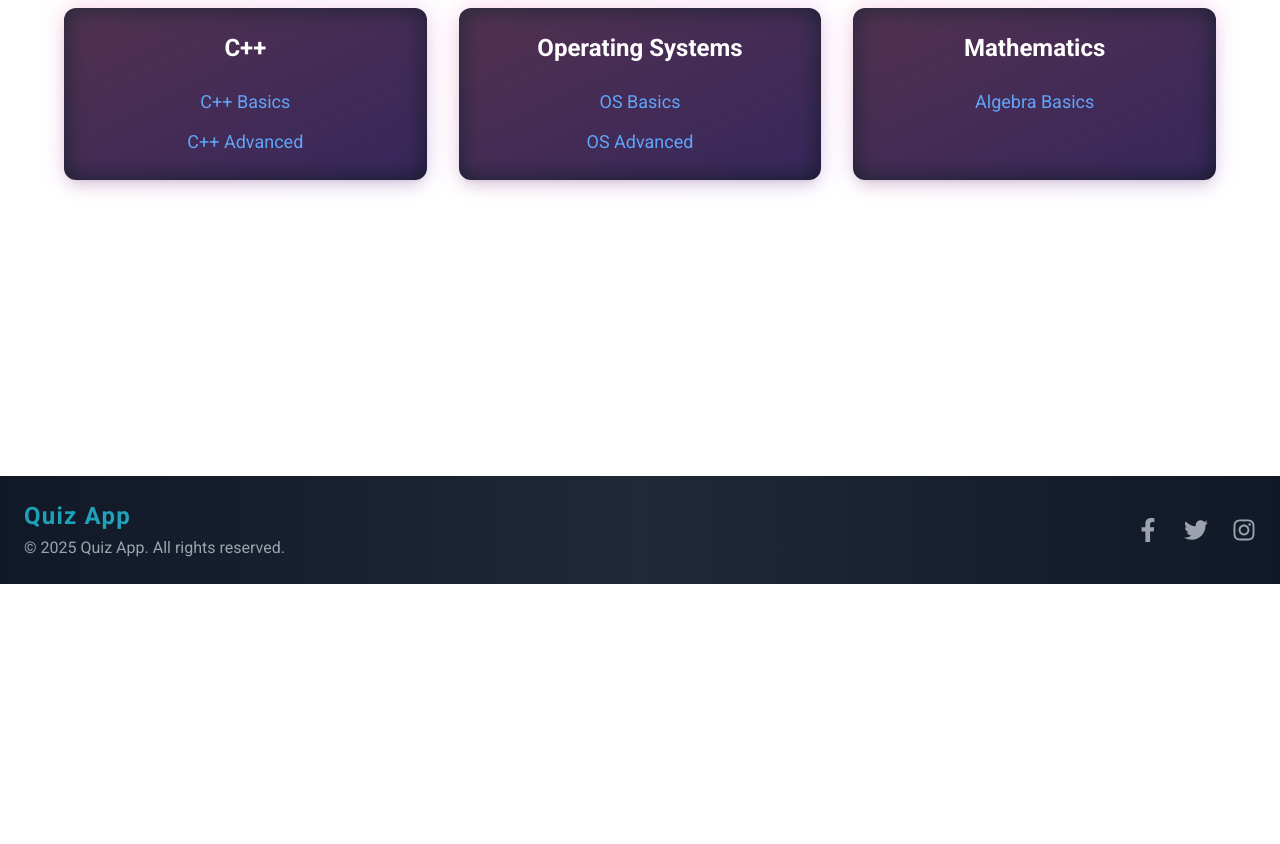
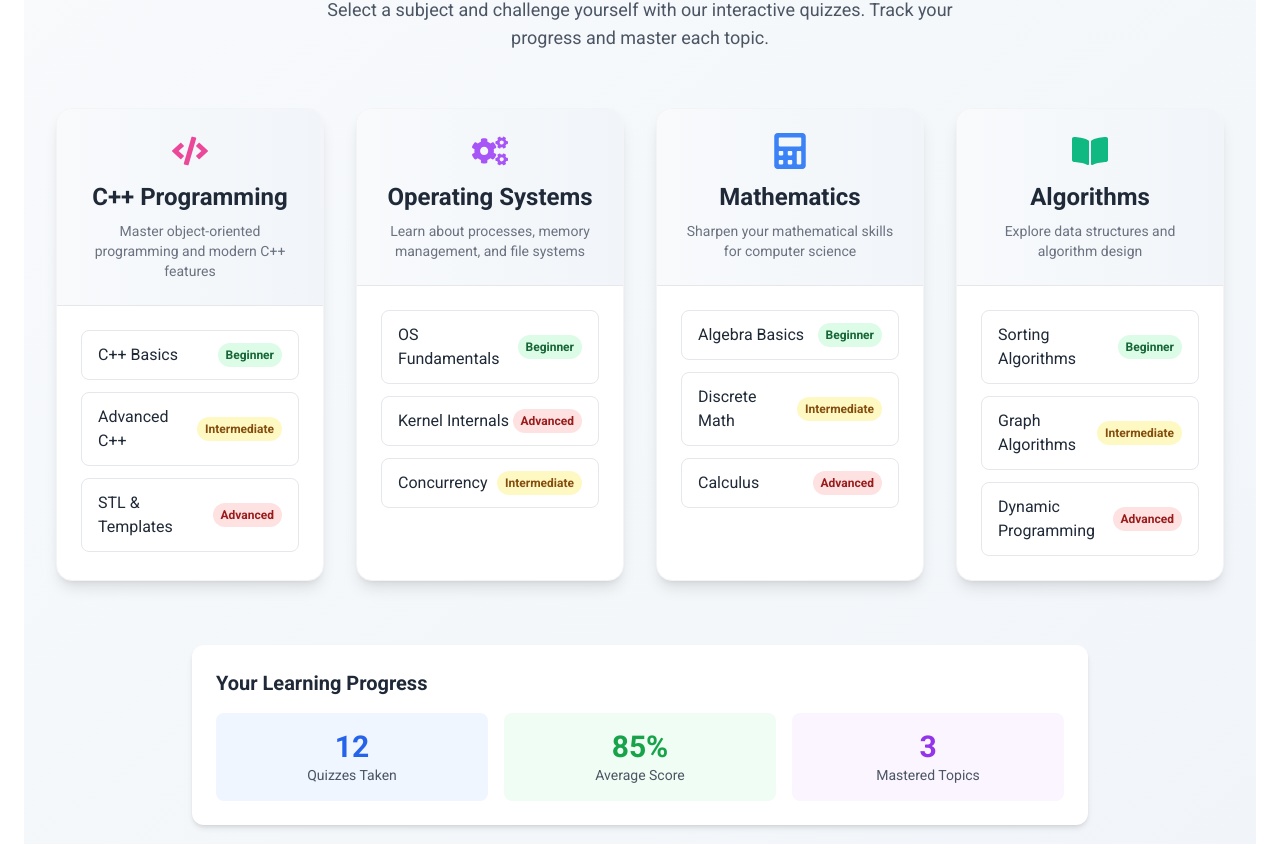
Before and after one commit to byteom/quiz-lab, a React (Vite) app: page / in a window 1280 px wide. Shown: the part 216-1060 px from the top of the page. Before the commit the page ends 800 px from the top, so only its background shows below. Built offline with nearby package versions, Linux system fonts and the light colour scheme.

Commit message:
ui: improved dashboard subject card layout with icons and effects

```diff
--- a/package.json
+++ b/package.json
@@ -10,6 +10,7 @@
     "preview": "vite preview"
   },
   "dependencies": {
+    "framer-motion": "^12.19.2",
     "react": "^18.3.1",
     "react-dom": "^18.3.1",
     "react-icons": "^5.3.0",
--- a/src/pages/Dashboard.jsx
+++ b/src/pages/Dashboard.jsx
@@ -1,68 +1,166 @@
 // src/pages/Dashboard.jsx
-
 import { Link } from 'react-router-dom';
+import { FaCode, FaCogs, FaCalculator, FaBookOpen } from 'react-icons/fa';
+import { motion } from 'framer-motion';
 
 const subjects = [
   {
-    name: "C++",
+    name: "C++ Programming",
+    icon: <FaCode className="text-pink-500 text-4xl mb-3" />,
+    description: "Master object-oriented programming and modern C++ features",
     chapters: [
-      { id: "cpp_basics", title: "C++ Basics" },
-      { id: "cpp_advanced", title: "C++ Advanced" }
+      { id: "cpp_basics", title: "C++ Basics", difficulty: "Beginner" },
+      { id: "cpp_advanced", title: "Advanced C++", difficulty: "Intermediate" },
+      { id: "cpp_stl", title: "STL & Templates", difficulty: "Advanced" }
     ]
   },
   {
     name: "Operating Systems",
+    icon: <FaCogs className="text-purple-500 text-4xl mb-3" />,
+    description: "Learn about processes, memory management, and file systems",
     chapters: [
-      { id: "os_basics", title: "OS Basics" },
-      { id: "os_advanced", title: "OS Advanced" }
+      { id: "os_basics", title: "OS Fundamentals", difficulty: "Beginner" },
+      { id: "os_advanced", title: "Kernel Internals", difficulty: "Advanced" },
+      { id: "os_concurrency", title: "Concurrency", difficulty: "Intermediate" }
     ]
   },
   {
     name: "Mathematics",
+    icon: <FaCalculator className="text-blue-500 text-4xl mb-3" />,
+    description: "Sharpen your mathematical skills for computer science",
     chapters: [
-      { id: "math_algebra_basics", title: "Algebra Basics" } // New Chapter
+      { id: "math_algebra_basics", title: "Algebra Basics", difficulty: "Beginner" },
+      { id: "math_discrete", title: "Discrete Math", difficulty: "Intermediate" },
+      { id: "math_calculus", title: "Calculus", difficulty: "Advanced" }
+    ]
+  },
+  {
+    name: "Algorithms",
+    icon: <FaBookOpen className="text-emerald-500 text-4xl mb-3" />,
+    description: "Explore data structures and algorithm design",
+    chapters: [
+      { id: "algo_sorting", title: "Sorting Algorithms", difficulty: "Beginner" },
+      { id: "algo_graph", title: "Graph Algorithms", difficulty: "Intermediate" },
+      { id: "algo_dp", title: "Dynamic Programming", difficulty: "Advanced" }
     ]
   }
 ];
 
+// Animation variants
+const container = {
+  hidden: { opacity: 0 },
+  show: {
+    opacity: 1,
+    transition: {
+      staggerChildren: 0.1
+    }
+  }
+};
+
+const item = {
+  hidden: { opacity: 0, y: 20 },
+  show: { opacity: 1, y: 0, transition: { duration: 0.5 } }
+};
+
 function Dashboard() {
   return (
-    <div className="container mx-auto p-10 text-center">
-      {/* Page Title with Gradient Text */}
-      <h2 className="text-5xl font-extrabold text-transparent bg-clip-text bg-gradient-to-r from-pink-500 via-purple-500 to-blue-500 mb-12">
-        Select a Subject
-      </h2>
+    <div className="min-h-screen bg-gradient-to-br from-slate-50 to-slate-100 py-12 px-4 sm:px-6 lg:px-8">
+      <div className="max-w-7xl mx-auto">
+        {/* Page Title */}
+        <motion.div
+          initial={{ opacity: 0, y: -20 }}
+          animate={{ opacity: 1, y: 0 }}
+          transition={{ duration: 0.5 }}
+          className="text-center mb-14"
+        >
+          <h1 className="text-5xl md:text-6xl font-extrabold text-transparent bg-clip-text bg-gradient-to-r from-pink-500 via-purple-500 to-blue-500 mb-4">
+            Knowledge Quest
+          </h1>
+          <p className="text-lg text-gray-600 max-w-2xl mx-auto">
+            Select a subject and challenge yourself with our interactive quizzes. Track your progress and master each topic.
+          </p>
+        </motion.div>
 
         {/* Subject Cards */}
-      <div className="grid grid-cols-1 md:grid-cols-2 lg:grid-cols-3 gap-8">
+        <motion.div
+          variants={container}
+          initial="hidden"
+          animate="show"
+          className="grid gap-8 grid-cols-1 sm:grid-cols-2 lg:grid-cols-4"
+        >
           {subjects.map((subject, index) => (
-          <div
+            <motion.div
               key={index}
-            className="relative bg-gradient-to-br from-gray-800 to-gray-900 text-white p-6 rounded-xl shadow-lg transition-transform transform hover:scale-105 hover:shadow-2xl group"
+              variants={item}
+              whileHover={{ scale: 1.03 }}
+              className="relative rounded-2xl bg-white shadow-lg border border-gray-100 overflow-hidden transition-all duration-300 hover:shadow-xl"
             >
-            {/* Neon Effect Overlay */}
-            <div className="absolute inset-0 bg-gradient-to-br from-pink-500 to-purple-500 opacity-25 blur-md rounded-xl"></div>
+              {/* Card Header */}
+              <div className="bg-gradient-to-r from-slate-50 to-slate-100 py-6 px-6 border-b border-gray-200">
+                <div className="flex justify-center">{subject.icon}</div>
+                <h2 className="text-2xl font-bold text-center text-gray-800 mb-2">
+                  {subject.name}
+                </h2>
+                <p className="text-sm text-gray-500 text-center">
+                  {subject.description}
+                </p>
+              </div>
 
-            {/* Subject Name */}
-            <h3 className="relative text-2xl font-semibold mb-6 group-hover:text-pink-400 transition-colors duration-300 z-10">
-              {subject.name}
-            </h3>
-
-            {/* Chapters List */}
-            <ul className="relative space-y-3 z-10">
+              {/* Chapters */}
+              <div className="p-6">
+                <ul className="space-y-3">
                   {subject.chapters.map((chapter) => (
                     <li key={chapter.id}>
                       <Link
                         to={`/quiz/${chapter.id}`}
-                    className="text-lg font-medium text-blue-400 hover:text-pink-400 transition duration-300 hover:underline"
+                        className="block py-3 px-4 rounded-lg bg-white border border-gray-200 hover:border-blue-300 hover:bg-blue-50 transition-all duration-200 group"
                       >
+                        <div className="flex justify-between items-center">
+                          <span className="font-medium text-gray-800 group-hover:text-blue-600">
                             {chapter.title}
+                          </span>
+                          <span className={`text-xs font-semibold px-2 py-1 rounded-full ${
+                            chapter.difficulty === "Beginner"
+                              ? "bg-green-100 text-green-800"
+                              : chapter.difficulty === "Intermediate"
+                                ? "bg-yellow-100 text-yellow-800"
+                                : "bg-red-100 text-red-800"
+                          }`}>
+                            {chapter.difficulty}
+                          </span>
+                        </div>
                       </Link>
                     </li>
                   ))}
                 </ul>
               </div>
+            </motion.div>
           ))}
+        </motion.div>
+
+        {/* Stats/Progress Section */}
+        <motion.div
+          initial={{ opacity: 0 }}
+          animate={{ opacity: 1 }}
+          transition={{ delay: 0.5 }}
+          className="mt-16 bg-white rounded-xl shadow-md p-6 max-w-4xl mx-auto"
+        >
+          <h3 className="text-xl font-semibold text-gray-800 mb-4">Your Learning Progress</h3>
+          <div className="grid grid-cols-3 gap-4 text-center">
+            <div className="p-4 rounded-lg bg-blue-50">
+              <p className="text-3xl font-bold text-blue-600">12</p>
+              <p className="text-sm text-gray-600">Quizzes Taken</p>
+            </div>
+            <div className="p-4 rounded-lg bg-green-50">
+              <p className="text-3xl font-bold text-green-600">85%</p>
+              <p className="text-sm text-gray-600">Average Score</p>
+            </div>
+            <div className="p-4 rounded-lg bg-purple-50">
+              <p className="text-3xl font-bold text-purple-600">3</p>
+              <p className="text-sm text-gray-600">Mastered Topics</p>
+            </div>
+          </div>
+        </motion.div>
       </div>
     </div>
   );
```
Also changed, not shown: 1 other file (tests, documents, lock files or other folders). Lines whose indentation alone changed are shown as unchanged.
